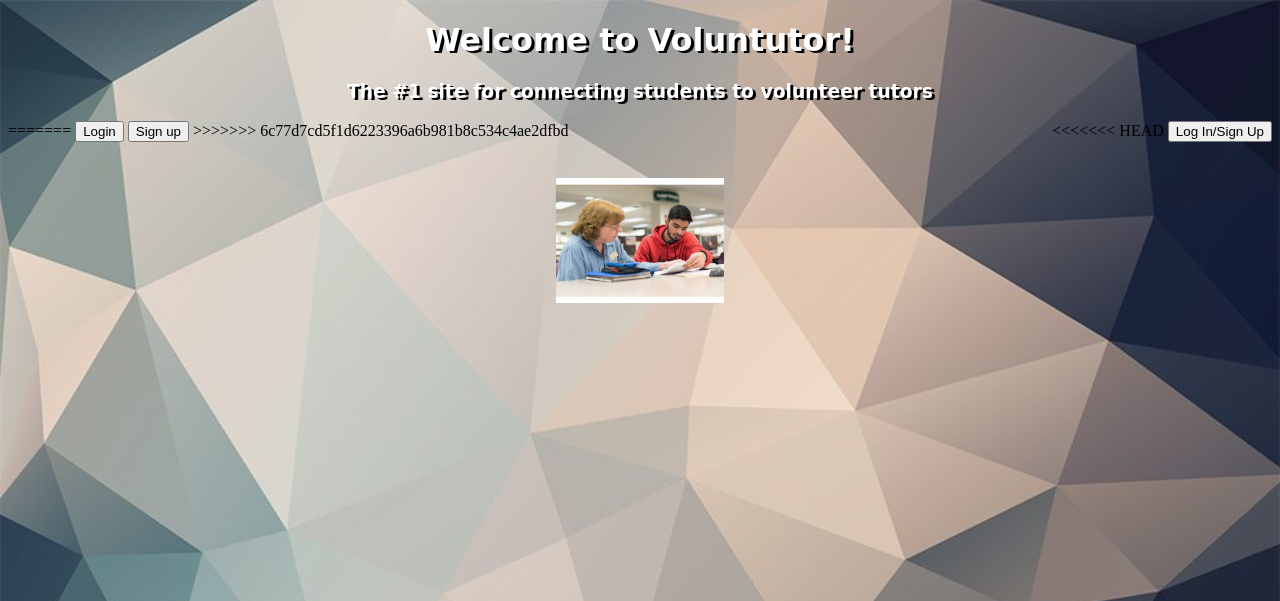
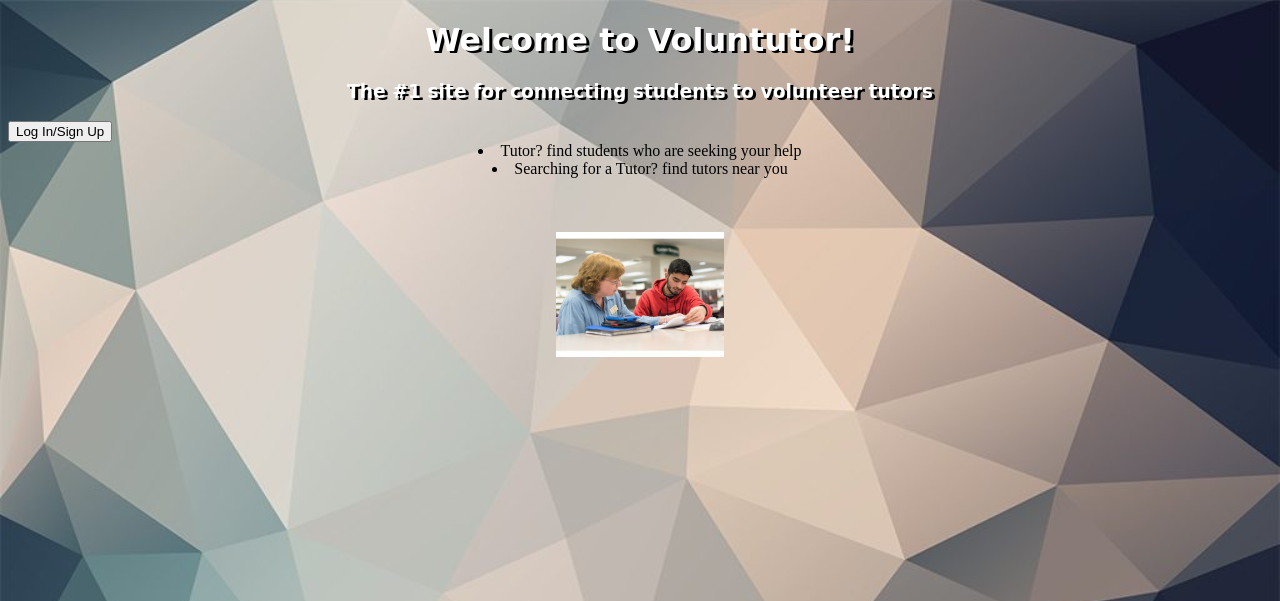
Before and after one commit to swalsh15/volun-tutor, a Python web app: template templates/index.html in a window 1280 px wide. Shown: the top 601 px of the page. Run offline with Jinja, Linux system fonts and the light colour scheme; the template is opened without the code that fills it, so the values that code supplies are empty.

Commit message:
fixed homepage, added description

```diff
--- a/main.py
+++ b/main.py
@@ -58,7 +58,7 @@ class CreatePost(webapp2.RequestHandler):
         if user:
             new_post = Post(author = user.user_id(),
             title = self.request.get('title'),
-            content = self.request.get('post'))
+            content = selsf.request.get('post'))
             new_post.put()
 
             #display posts
--- a/static/themes/index.css
+++ b/static/themes/index.css
@@ -19,3 +19,7 @@ img{
   height: 125px;
   width: 75;
 }
+.login_button{
+  border-width: thick;
+  color: red;
+}
--- a/templates/index.html
+++ b/templates/index.html
@@ -13,19 +13,18 @@
 </div>
   </center>
   <body>
-    <form class="signup_login" action="index.html" method="post">
-<<<<<<< HEAD
+
       <!-- <button type="submit" name="login">Login</button> -->
-        <form>
+        <form class= 'login_button'>
          <input type="button" value="Log In/Sign Up" onclick="window.location.href='/join'" />
       </form>
 
-    </right>
-=======
-      <button type="submit" name="login">Login</button>
-      <button type="submit" name="login">Sign up</button>
->>>>>>> 6c77d7cd5f1d6223396a6b981b8c534c4ae2dfbd
-    </form>
+        <center>
+        <li class='website_features'>Tutor? find students who are seeking your help</li>
+        <li class='website_features'>Searching for a Tutor? find tutors near you</li>
+    </center>
+
+
   </body>
   <br>
   <br>
```
